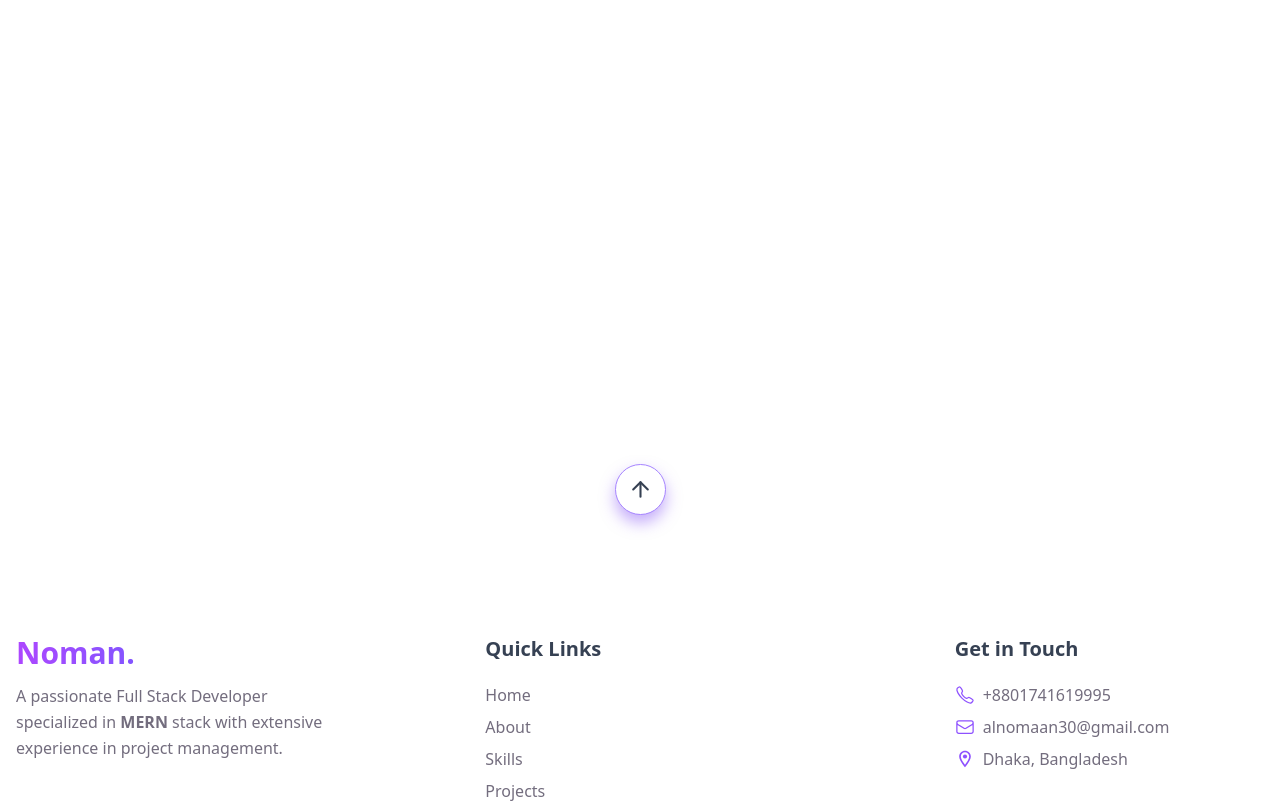
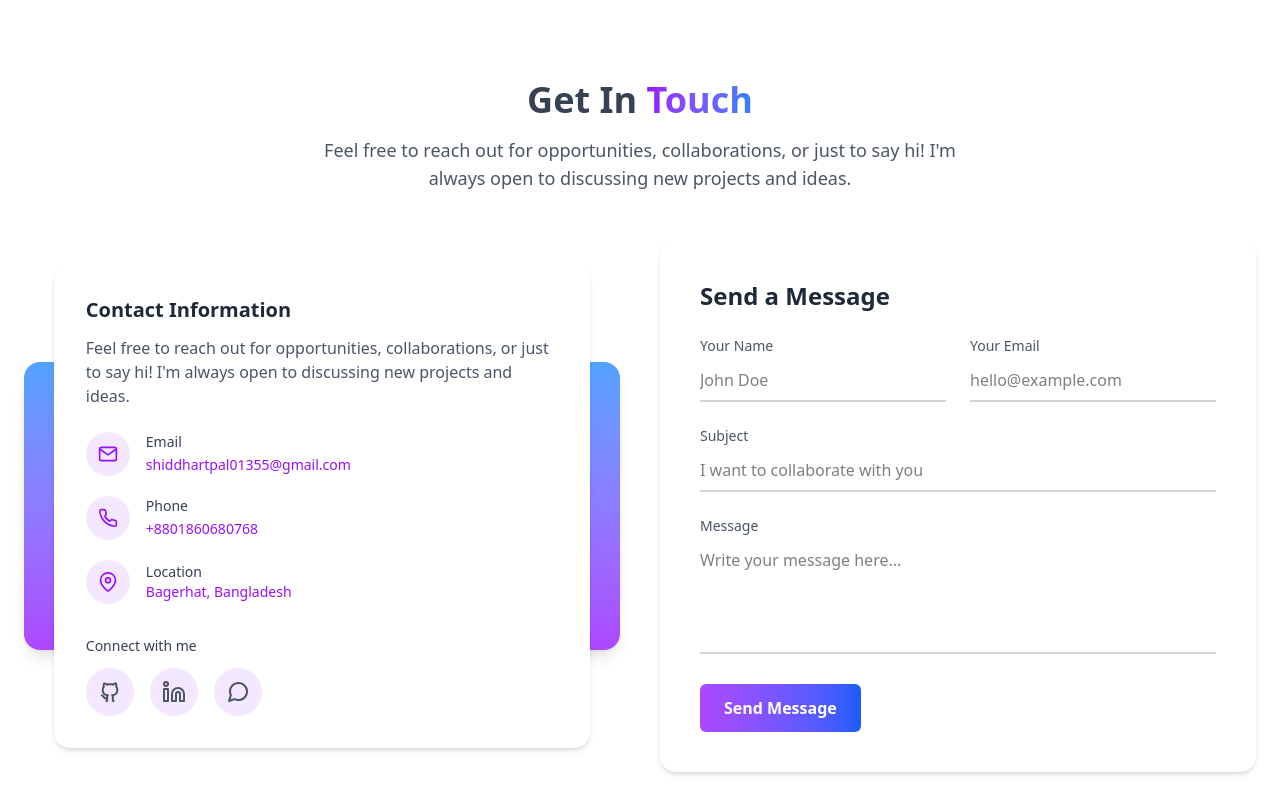
Before and after one commit to alnoman30/alnoman-portfolio, a React (Vite) app: page / in a window 1280 px wide. Shown: the part 800-1603 px from the top of the page. Built offline with nearby package versions, Linux system fonts and the light colour scheme.

Commit message:
contact form

```diff
--- a/src/App.jsx
+++ b/src/App.jsx
@@ -2,6 +2,7 @@
 import './App.css'
 import About from './components/about/About'
 import AnimatedCursor from './components/animatedCursor/AnimatedCursor'
+import Contact from './components/contact/Contact'
 import Footer from './components/footer/Footer'
 import Hero from './components/hero/Hero'
 import Navbar from './components/navbar/Navbar'
@@ -14,9 +15,8 @@ function App() {
       <Navbar/>
       <Hero/>
       <About/>
-      <div className='mt-[400px]'>
+      <Contact/>
         <Footer/>
-      </div>
     </div>
   )
 }
--- /dev/null
+++ b/src/components/contact/Contact.jsx
@@ -0,0 +1,176 @@
+import React from "react";
+import { FiMail, FiPhone, FiMapPin } from "react-icons/fi";
+import { RiGithubLine } from "react-icons/ri";
+import { FiLinkedin, FiMessageCircle } from "react-icons/fi";
+
+const Contact = () => {
+  return (
+    <section className="container mx-auto py-20" id="contact">
+      {/* Header Section */}
+      <div className="text-center max-w-2xl mx-auto mb-12">
+        <h2 className="text-4xl text-gray-700 dark:text-[hsl(0,0%,96%)] font-bold mb-4">
+          Get In{" "}
+          <span className="bg-gradient-to-r from-purple-600 to-blue-500 text-transparent bg-clip-text inline-block">
+            Touch
+          </span>
+        </h2>
+        <p className="text-gray-600 dark:text-[hsl(261,15%,70%)] text-lg max-w-2xl mx-auto">
+          Feel free to reach out for opportunities, collaborations, or just to
+          say hi! I'm always open to discussing new projects and ideas.
+        </p>
+      </div>
+
+      {/* Contact Section */}
+      <div className="px-6 grid md:grid-cols-2 gap-10 items-center">
+        {/* Left Side */}
+        <div className="flex flex-col justify-center relative">
+          {/* Gradient Background */}
+          <div className="bg-gradient-to-b from-blue-400 to-purple-500 h-72 w-full rounded-2xl shadow-lg"></div>
+
+          {/* Contact Card */}
+          <div className="absolute inset-0 flex items-center justify-center">
+            <div className="bg-white  rounded-2xl shadow-md p-8 w-[90%]">
+              <h3 className="text-xl font-semibold text-gray-800 mb-3">
+                Contact Information
+              </h3>
+              <p className="text-gray-600 mb-6">
+                Feel free to reach out for opportunities, collaborations, or just
+                to say hi! I'm always open to discussing new projects and ideas.
+              </p>
+
+              <div className="space-y-5">
+                <div className="flex items-center gap-4">
+                  <span className="bg-purple-100 text-purple-600 p-3 rounded-full">
+                    <FiMail size={20} />
+                  </span>
+                  <div>
+                    <p className="text-gray-700 text-sm font-medium">Email</p>
+                    <a
+                      href="mailto:shiddhartpal01355@gmail.com"
+                      className="text-purple-600 text-sm hover:underline"
+                    >
+                      shiddhartpal01355@gmail.com
+                    </a>
+                  </div>
+                </div>
+
+                <div className="flex items-center gap-4">
+                  <span className="bg-purple-100 text-purple-600 p-3 rounded-full">
+                    <FiPhone size={20} />
+                  </span>
+                  <div>
+                    <p className="text-gray-700 text-sm font-medium">Phone</p>
+                    <a
+                      href="tel:+8801860680768"
+                      className="text-purple-600 text-sm hover:underline"
+                    >
+                      +8801860680768
+                    </a>
+                  </div>
+                </div>
+
+                <div className="flex items-center gap-4">
+                  <span className="bg-purple-100 text-purple-600 p-3 rounded-full">
+                    <FiMapPin size={20} />
+                  </span>
+                  <div>
+                    <p className="text-gray-700 text-sm font-medium">Location</p>
+                    <p className="text-purple-600 text-sm">
+                      Bagerhat, Bangladesh
+                    </p>
+                  </div>
+                </div>
+              </div>
+
+              {/* Social Links */}
+              <div className="mt-8">
+                <p className="text-gray-700 text-sm font-medium mb-3">
+                  Connect with me
+                </p>
+                <div className="flex gap-4 text-2xl text-gray-600">
+                  <a
+                    href="#"
+                    className="bg-purple-100 hover:bg-purple-500 hover:text-white p-3 rounded-full transition"
+                  >
+                    <RiGithubLine />
+                  </a>
+                  <a
+                    href="#"
+                    className="bg-purple-100 hover:bg-purple-500 hover:text-white p-3 rounded-full transition"
+                  >
+                    <FiLinkedin />
+                  </a>
+                  <a
+                    href="#"
+                    className="bg-purple-100 hover:bg-purple-500 hover:text-white p-3 rounded-full transition"
+                  >
+                    <FiMessageCircle />
+                  </a>
+                </div>
+              </div>
+            </div>
+          </div>
+        </div>
+
+        {/* Right Side - Contact Form */}
+        <div className="bg-white rounded-2xl shadow-md p-10">
+          <h3 className="text-2xl font-semibold text-gray-800 mb-6">
+            Send a Message
+          </h3>
+
+          <form className="space-y-6">
+            <div className="grid grid-cols-1 md:grid-cols-2 gap-6">
+              <div>
+                <label className="block text-sm text-gray-600 mb-1">
+                  Your Name
+                </label>
+                <input
+                  type="text"
+                  placeholder="John Doe"
+                  className="w-full border-b-2 border-gray-300 focus:border-purple-600 outline-none py-2"
+                />
+              </div>
+              <div>
+                <label className="block text-sm text-gray-600 mb-1">
+                  Your Email
+                </label>
+                <input
+                  type="email"
+                  placeholder="hello@example.com"
+                  className="w-full border-b-2 border-gray-300 focus:border-purple-600 outline-none py-2"
+                />
+              </div>
+            </div>
+
+            <div>
+              <label className="block text-sm text-gray-600 mb-1">Subject</label>
+              <input
+                type="text"
+                placeholder="I want to collaborate with you"
+                className="w-full border-b-2 border-gray-300 focus:border-purple-600 outline-none py-2"
+              />
+            </div>
+
+            <div>
+              <label className="block text-sm text-gray-600 mb-1">Message</label>
+              <textarea
+                rows="4"
+                placeholder="Write your message here..."
+                className="w-full border-b-2 border-gray-300 focus:border-purple-600 outline-none py-2 resize-none"
+              ></textarea>
+            </div>
+
+            <button
+              type="submit"
+              className="bg-gradient-to-r from-purple-500 to-blue-600 hover:from-purple-600 hover:to-blue-700 text-white font-semibold px-6 py-3 rounded-md transition-all"
+            >
+              Send Message
+            </button>
+          </form>
+        </div>
+      </div>
+    </section>
+  );
+};
+
+export default Contact;
```
